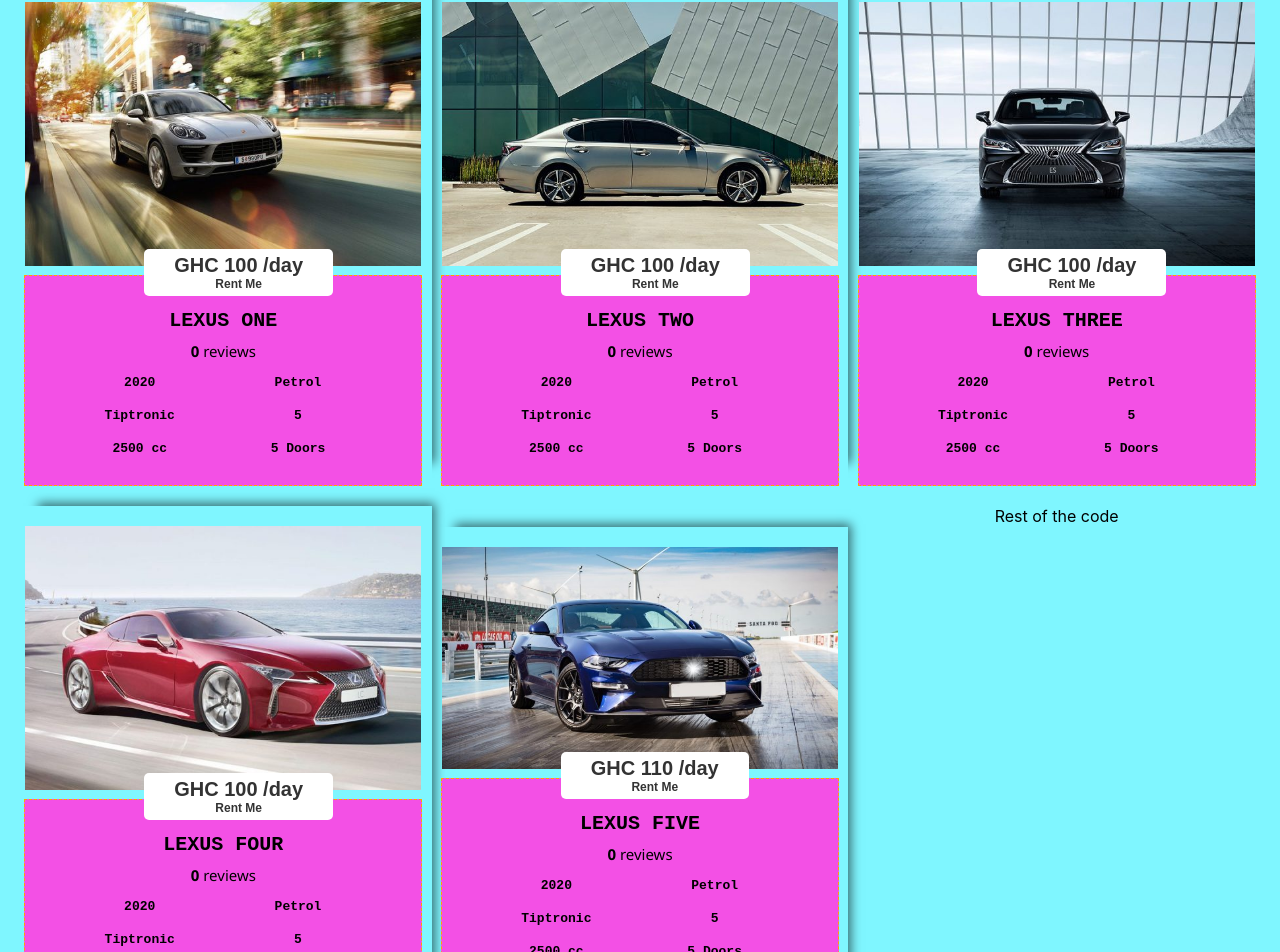
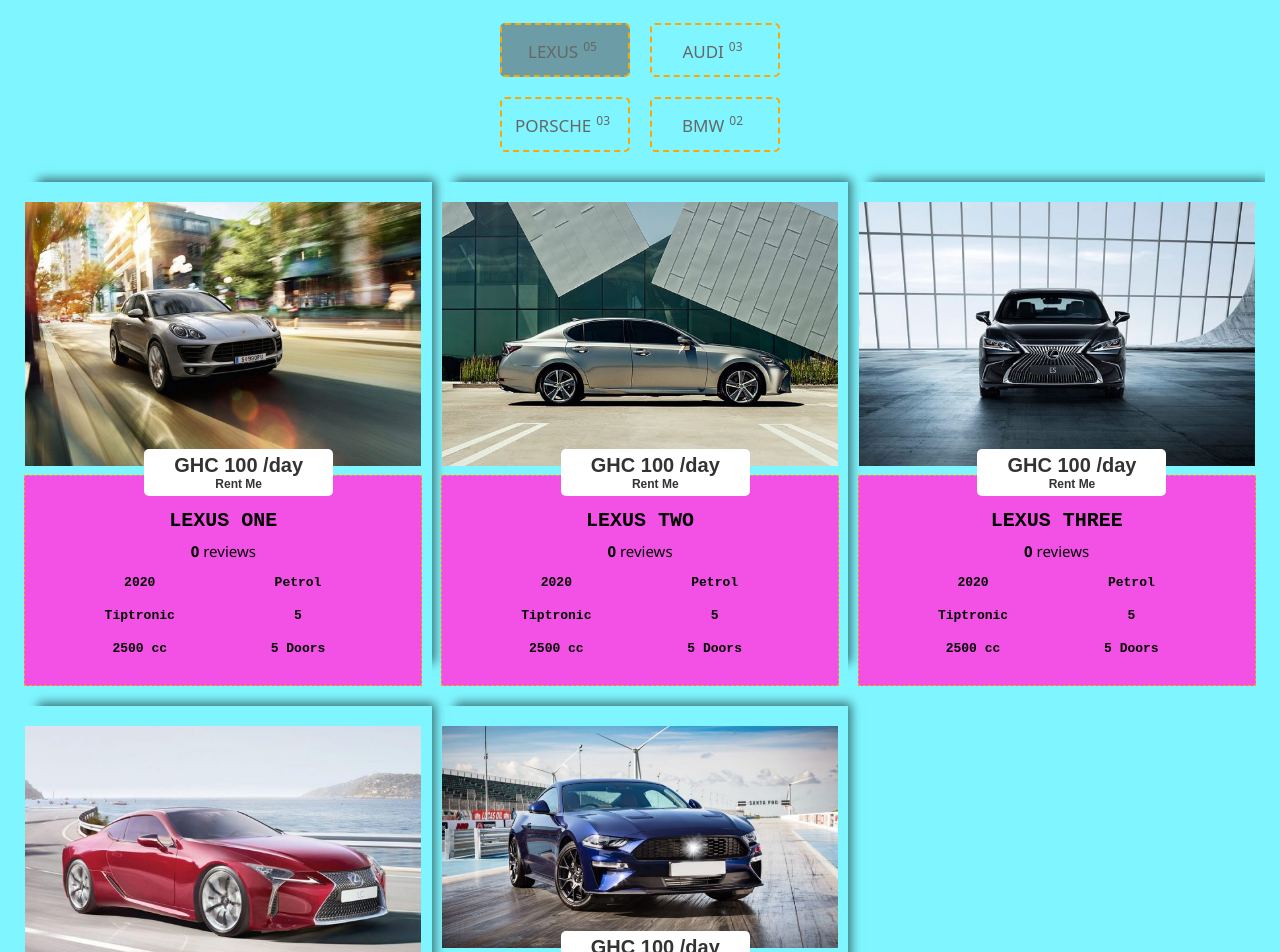
Before and after one commit to SaeedAchiever/ireca-rentals, a React (Create React App) app: page / in a window 1280 px wide. Shown: the part 1604-2556 px from the top of the page. Built offline with nearby package versions, Linux system fonts and the light colour scheme; the HTML template or start-up script is replaced by a standard one.

Commit message:
More Components and Bugs fixed

```diff
--- a/src/components/Audi.js
+++ b/src/components/Audi.js
@@ -1,20 +1,67 @@
-import React from 'react';
-import './RentPageChildren.css'
+import './RentPageChildren.css';
+import Booking from './Booking';
+import "./Booking.css";
+import React, { Component } from 'react';
 
-function Audi() {
-    let audi = ["Audi one", "Audi two", "Audi three"]
+class Audi extends Component {
+  constructor(props) {
+    super(props);
+
+    this.state =
+      [
+        {
+          name:"Audi One",
+          imgUrl:"./audi-a3-600x400.jpg"
+        },
+        {
+          name:"Audi Two",
+          imgUrl:"./2019-lexus-lf-lc-600x400.jpg"
+        },
+        {
+          name:"Audi Three",
+          imgUrl:"./ag_mc_ford_raptor_5k-1280x720-1-750x420.jpg"
+        }
+      ]
+  }
+
+  rentCar = name =>{
+        // Getting individual buttons for its own function
+
+        if(name){
+          document.getElementById("carName").value = name;
+        }
+        else if(name){
+          document.getElementById("carName").value = name;
+        }
+        else if(name){
+          document.getElementById("carName").value = name;
+        }
+
+        // Showing The Booking Form
+
+        let show = document.getElementById("booking-container");
+        show.classList.toggle("display");
+  }
+
+  render() {
     return (
+      <div className='rental-body-container'>
+        {
+          this.state.map(( {name, imgUrl}) => (
             <div>
-      <div className='rental-body-container' id='audi'>
               <div className='rental-body'>
                <div className='main-car'>
                 <div className='rental-img'>
-                    <img src='./audi-a3-600x400.jpg' alt='Image'/>
+                 <img src={imgUrl} />
                </div>
               <div className='rental-img-info'>
                 <div className='rental-img-info-head'>
-                        <button><a>GHC&nbsp;100 /day <span>Rent&nbsp;Me</span></a></button>
-                        <h3>{audi[0]}</h3>
+                  <button onClick={() => this.rentCar(name)}>
+                    <a href='#booking-container'>GHC&nbsp;100 /day
+                     <span>Rent&nbsp;Me</span>
+                    </a>
+                  </button>
+                  <h3>{name}</h3>
                   <p><span>0</span> reviews</p>
                  </div>
                  <div className='rental-img-info-body'>
@@ -32,63 +79,11 @@
               </div>
             </div>
           </div>
-
-          <div className='rental-body'>
-            <div className='main-car'>
-                <div className='rental-img'>
-                    <img src='./2015_dodge_charger_rt_scat_pack-1280x800-1-750x420.jpg' alt='Image'/>
         </div>
-                <div className='rental-img-info'>
-                        <div className='rental-img-info-head'>
-                        <button><a>GHC&nbsp;100 /day <span>Rent&nbsp;Me</span></a></button>
-                        <h3>{audi[1]}</h3>
-                        <p><span>0</span> reviews</p>
+          ))}
       </div>
-                    <div className='rental-img-info-body'>
-                        <ul>
-                            <li>2020</li>
-                            <li>Tiptronic</li>
-                            <li>2500 cc</li>
-                        </ul>
-                        <ul>
-                            <li>Petrol</li>
-                            <li>5</li>
-                            <li>5 Doors</li>
-                        </ul>
-                    </div>
-                </div>
-            </div>
-        </div>
-
-        <div className='rental-body'>
-            <div className='main-car'>
-                <div className='rental-img'>
-                    <img src='./2010_ford_mustang_gt-1280x800-1-750x420.jpg'/>
-                </div>
-                <div className='rental-img-info'>
-                        <div className='rental-img-info-head'>
-                        <button><a>GHC&nbsp;205 /day <span>Rent&nbsp;Me</span></a></button>
-                        <h3>{audi[2]}</h3>
-                        <p><span>0</span> reviews</p>
-                        </div>
-                    <div className='rental-img-info-body'>
-                        <ul>
-                            <li>2020</li>
-                            <li>Tiptronic</li>
-                            <li>2500 cc</li>
-                        </ul>
-                        <ul>
-                            <li>Petrol</li>
-                            <li>4</li>
-                            <li>4 Doors</li>
-                        </ul>
-                    </div>
-                </div>
-            </div>
-        </div>
-    </div>
-    </div>
-  )
+    );
+  }
 }
 
-export default Audi
+export default Audi;
--- a/src/components/BMW.js
+++ b/src/components/BMW.js
@@ -1,19 +1,64 @@
-import React from 'react'
 
-function BMW() {
-    let bmw = ["bmw one", "bmw two"]
+import './RentPageChildren.css';
+import Booking from './Booking';
+import "./Booking.css";
+import React, { Component } from 'react';
+
+class BMW extends Component {
+  constructor(props) {
+    super(props);
+
+    this.state =
+      [
+        {
+          name:"BMW One",
+          imgUrl:"./audi-a3-600x400.jpg"
+        },
+        {
+          name:"BMW Two",
+          imgUrl:"./2018_ford_mustang_ecoboost_convertible_4k_2-1280x720-1-750x420.jpg"
+        }
+      ]
+  let rentbtn = document.getElementById("btn");
+
+  }
+
+  rentCar = name =>{
+    // Getting individual buttons for its own function
+
+    if(name){
+      document.getElementById("carName").value = name;
+    }
+    else if(name){
+      document.getElementById("carName").value = name;
+    }
+
+    // Showing The Booking Form
+
+    let show = document.getElementById("booking-container");
+    show.classList.toggle("display");
+}
+
+
+  render() {
     return (
+      <div className='rental-body-container' id='bmw'>
+        {
+          this.state.map(( {name, imgUrl}) => (
             <div>
-            <div className='rental-body-container' id='bmw'>
               <div className='rental-body'>
                <div className='main-car'>
                 <div className='rental-img'>
-                    <img src='./audi-a3-600x400.jpg' alt='Image'/>
+                 <img src={imgUrl} />
                </div>
               <div className='rental-img-info'>
                 <div className='rental-img-info-head'>
-                        <button><a>GHC&nbsp;100 /day <span>Rent&nbsp;Me</span></a></button>
-                        <h3>{bmw[0]}</h3>
+                  <button onClick={() => this.rentCar(name)}>
+                    <a href='#booking-container'>GHC&nbsp;100 /day
+                     <span>Rent&nbsp;Me</span>
+                    </a>
+                  </button>
+                  <h3>{name}</h3>
                   <p><span>0</span> reviews</p>
                  </div>
                  <div className='rental-img-info-body'>
@@ -31,36 +76,11 @@
               </div>
             </div>
           </div>
-
-        <div className='rental-body'>
-            <div className='main-car'>
-                <div className='rental-img'>
-                    <img src='./2018_ford_mustang_ecoboost_convertible_4k_2-1280x720-1-750x420.jpg'/>
         </div>
-                <div className='rental-img-info'>
-                        <div className='rental-img-info-head'>
-                        <button><a>GHC&nbsp;205 /day <span>Rent&nbsp;Me</span></a></button>
-                        <h3>{bmw[1]}</h3>
-                        <p><span>0</span> reviews</p>
+          ))}
       </div>
-                    <div className='rental-img-info-body'>
-                        <ul>
-                            <li>2020</li>
-                            <li>Tiptronic</li>
-                            <li>2500 cc</li>
-                        </ul>
-                        <ul>
-                            <li>Petrol</li>
-                            <li>4</li>
-                            <li>4 Doors</li>
-                        </ul>
-                    </div>
-                </div>
-            </div>
-        </div>
-    </div>
-    </div>
-  )
+    );
+  }
 }
 
-export default BMW
+export default BMW;
--- a/src/components/Landingpage.css
+++ b/src/components/Landingpage.css
@@ -1,6 +1,6 @@
 .Landing-page-container{
     width: 100%;
-    max-height: 100vh;
+    height: 75vh;
     background: #ffd700;
     display: flex;
     align-items: center;
--- a/src/components/Lexus.js
+++ b/src/components/Lexus.js
@@ -1,6 +1,4 @@
 import './RentPageChildren.css';
-import Booking from './Booking';
-import "./Booking.css";
 import React, { Component } from 'react';
 
 class Lexus extends Component {
@@ -30,31 +28,48 @@
           imgUrl:"./2018_ford_mustang_ecoboost_convertible_4k_2-1280x720-1-750x420.jpg"
         }
       ]
-  let rentbtn = document.getElementById("btn");
-
   }
 
 
 
-  rentLexusOne = () => {
+  rentCar = (name) => {
+
+    // Getting individual buttons for its own function
+
+    if(name){
+      document.getElementById("carName").value = name;
+    }
+    else if(name){
+      document.getElementById("carName").value = name;
+    }
+    else if(name){
+      document.getElementById("carName").value = name;
+    }
+    else if(name){
+      document.getElementById("carName").value = name;
+    }
+    else if(name){
+      document.getElementById("carName").value = name;
+    }
+
     let show = document.getElementById("booking-container");
     show.classList.toggle("display");
   }
 
   render() {
     return (
-      <div>
-        {/*
+      <div className='rental-body-container active-page'>
+        {
           this.state.map(( {name, imgUrl}) => (
-            <div  className='rental-body-container active-page'>
+            <div>
               <div className='rental-body'>
                <div className='main-car'>
                 <div className='rental-img'>
-                 <img src={imgUrl} />
+                 <img src={imgUrl} alt='Cars for rent'/>
                </div>
               <div className='rental-img-info'>
                 <div className='rental-img-info-head'>
-                  <button onClick={this.rentLexusOne} id='btn'>
+                  <button onClick={() => this.rentCar(name)} id='btn'>
                     <a href='#booking-container'>GHC&nbsp;100 /day
                      <span>Rent&nbsp;Me</span>
                     </a>
@@ -78,150 +93,7 @@
             </div>
           </div>
         </div>
-          ))*/}
-
-
-        <div className='rental-body-container active-page'>
-          <div className='rental-body'>
-            <div className='main-car'>
-              <div className='rental-img'>
-                <img src='./macan-02-600x400.jpeg' />
-              </div>
-              <div className='rental-img-info'>
-                <div className='rental-img-info-head'>
-                  <button onClick={this.rentLexusOne}><a href='#booking-container'>GHC&nbsp;100 /day <span>Rent&nbsp;Me</span></a></button>
-                  <h3>Lexus One</h3>
-                  <p><span>0</span> reviews</p>
-                </div>
-                <div className='rental-img-info-body'>
-                  <ul>
-                    <li>2020</li>
-                    <li>Tiptronic</li>
-                    <li>2500 cc</li>
-                  </ul>
-                  <ul>
-                    <li>Petrol</li>
-                    <li>5</li>
-                    <li>5 Doors</li>
-                  </ul>
-                </div>
-              </div>
-            </div>
-          </div>
-
-          <div className='rental-body'>
-            <div className='main-car'>
-              <div className='rental-img'>
-                <img src='./Lexus-GS-350-600x400.jpg' />
-              </div>
-              <div className='rental-img-info'>
-                <div className='rental-img-info-head'>
-                  <button onClick={this.rentLexusOne}>
-                    <a href='#booking-container'>
-                      GHC&nbsp;100 /day <span>Rent&nbsp;Me</span>
-                    </a>
-                  </button>
-                  <h3>Lexus Two</h3>
-                  <p><span>0</span> reviews</p>
-                </div>
-                <div className='rental-img-info-body'>
-                  <ul>
-                    <li>2020</li>
-                    <li>Tiptronic</li>
-                    <li>2500 cc</li>
-                  </ul>
-                  <ul>
-                    <li>Petrol</li>
-                    <li>5</li>
-                    <li>5 Doors</li>
-                  </ul>
-                </div>
-              </div>
-            </div>
-          </div>
-
-          <div className='rental-body'>
-            <div className='main-car'>
-              <div className='rental-img'>
-                <img src='./2019-Lexus-ES-600x400.jpg' />
-              </div>
-              <div className='rental-img-info'>
-                <div className='rental-img-info-head'>
-                  <button onClick={this.rentLexusOne}><a href='#booking-container'>GHC&nbsp;100 /day <span>Rent&nbsp;Me</span></a></button>
-                  <h3>Lexus Three</h3>
-                  <p><span>0</span> reviews</p>
-                </div>
-                <div className='rental-img-info-body'>
-                  <ul>
-                    <li>2020</li>
-                    <li>Tiptronic</li>
-                    <li>2500 cc</li>
-                  </ul>
-                  <ul>
-                    <li>Petrol</li>
-                    <li>5</li>
-                    <li>5 Doors</li>
-                  </ul>
-                </div>
-              </div>
-            </div>
-          </div>
-
-          <div className='rental-body'>
-            <div className='main-car'>
-              <div className='rental-img'>
-                <img src='./2019-Lexus-Lineup-600x400.jpg' />
-              </div>
-              <div className='rental-img-info'>
-                <div className='rental-img-info-head'>
-                  <button onClick={this.rentLexusOne}><a href='#booking-container'>GHC&nbsp;100 /day <span>Rent&nbsp;Me</span></a></button>
-                  <h3>Lexus Four</h3>
-                  <p><span>0</span> reviews</p>
-                </div>
-                <div className='rental-img-info-body'>
-                  <ul>
-                    <li>2020</li>
-                    <li>Tiptronic</li>
-                    <li>2500 cc</li>
-                  </ul>
-                  <ul>
-                    <li>Petrol</li>
-                    <li>5</li>
-                    <li>5 Doors</li>
-                  </ul>
-                </div>
-              </div>
-            </div>
-          </div>
-
-          <div className='rental-body'>
-            <div className='main-car'>
-              <div className='rental-img'>
-                <img src='./2018_ford_mustang_ecoboost_convertible_4k_2-1280x720-1-750x420.jpg' />
-              </div>
-              <div className='rental-img-info'>
-                <div className='rental-img-info-head'>
-                  <button onClick={this.rentLexusOne}><a href='#booking-container'>GHC&nbsp;110 /day <span>Rent&nbsp;Me</span></a></button>
-                  <h3>Lexus Five</h3>
-                  <p><span>0</span> reviews</p>
-                </div>
-                <div className='rental-img-info-body'>
-                  <ul>
-                    <li>2020</li>
-                    <li>Tiptronic</li>
-                    <li>2500 cc</li>
-                  </ul>
-                  <ul>
-                    <li>Petrol</li>
-                    <li>5</li>
-                    <li>5 Doors</li>
-                  </ul>
-                </div>
-              </div>
-            </div>
-          </div>
-           Rest of the code
-        </div>
+          ))}
       </div>
     );
   }
--- a/src/components/Porsche.js
+++ b/src/components/Porsche.js
@@ -1,19 +1,67 @@
-import React from 'react'
 
-function Porsche() {
-    let porsche = ["porsche one", "porsche two"]
+import './RentPageChildren.css';
+import Booking from './Booking';
+import "./Booking.css";
+import React, { Component } from 'react';
+
+class Porsche extends Component {
+  constructor(props) {
+    super(props);
+
+    this.state =
+      [
+        {
+          name:"Porsche One",
+          imgUrl:"./ag_mc_ford_raptor_5k-1280x720-1-750x420.jpg"
+        },
+        {
+          name:"Porsche Two",
+          imgUrl:"./audi-a3-600x400.jpg"
+        },
+        {
+          name:"Porsche Three",
+          imgUrl:"./2018_ford_mustang_ecoboost_convertible_4k_2-1280x720-1-750x420.jpg"
+        }
+      ]
+  }
+
+  rentAudi = name => {
+        // Getting individual buttons for its own function
+
+        if(name){
+          document.getElementById("carName").value = name;
+        }
+        else if(name){
+          document.getElementById("carName").value = name;
+        }
+        else if(name){
+          document.getElementById("carName").value = name;
+        }
+
+
+        let show = document.getElementById("booking-container");
+        show.classList.toggle("display");
+  }
+
+  render() {
     return (
-    <div >
       <div className='rental-body-container' id='porsche'>
+        {
+          this.state.map(( {name, imgUrl}) => (
+            <div>
               <div className='rental-body'>
                <div className='main-car'>
                 <div className='rental-img'>
-                    <img src='./ag_mc_ford_raptor_5k-1280x720-1-750x420.jpg' alt='Image'/>
+                 <img src={imgUrl} />
                </div>
               <div className='rental-img-info'>
                 <div className='rental-img-info-head'>
-                        <button><a>GHC&nbsp;100 /day <span>Rent&nbsp;Me</span></a></button>
-                        <h3>{porsche[0]}</h3>
+                  <button onClick={() => this.rentAudi(name)}>
+                    <a href='#booking-container'>GHC&nbsp;100 /day
+                     <span>Rent&nbsp;Me</span>
+                    </a>
+                  </button>
+                  <h3>{name}</h3>
                   <p><span>0</span> reviews</p>
                  </div>
                  <div className='rental-img-info-body'>
@@ -31,36 +79,11 @@
               </div>
             </div>
           </div>
-
-        <div className='rental-body'>
-            <div className='main-car'>
-                <div className='rental-img'>
-                    <img src='./audi-a3-600x400.jpg'/>
         </div>
-                <div className='rental-img-info'>
-                        <div className='rental-img-info-head'>
-                        <button><a>GHC&nbsp;205 /day <span>Rent&nbsp;Me</span></a></button>
-                        <h3>{porsche[1]}</h3>
-                        <p><span>0</span> reviews</p>
+          ))}
       </div>
-                    <div className='rental-img-info-body'>
-                        <ul>
-                            <li>2020</li>
-                            <li>Tiptronic</li>
-                            <li>2500 cc</li>
-                        </ul>
-                        <ul>
-                            <li>Petrol</li>
-                            <li>4</li>
-                            <li>4 Doors</li>
-                        </ul>
-                    </div>
-                </div>
-            </div>
-        </div>
-    </div>
-    </div>
-  )
+    );
+  }
 }
 
-export default Porsche
+export default Porsche;
--- a/src/components/RentPageChildren.css
+++ b/src/components/RentPageChildren.css
@@ -1,5 +1,6 @@
 .rental-body-container {
     display: none;
+    margin: 0 auto;
     width: 100%;
     text-align: center;
 }
--- a/src/components/RentPageHead.js
+++ b/src/components/RentPageHead.js
@@ -30,8 +30,8 @@
 
         <div className='rental-btns'>
             <button onClick={showPage} id='rentalBtn' className=' btn activeBtn'>Lexus<sup>05</sup></button>
-            <button onClick={showPage} id='rentalBtn' className=' btn'> Audi<sup>02</sup></button>
-            <button onClick={showPage} id='rentalBtn' className=' btn'>Porsche<sup>04</sup></button>
+            <button onClick={showPage} id='rentalBtn' className=' btn'> Audi<sup>03</sup></button>
+            <button onClick={showPage} id='rentalBtn' className=' btn'>Porsche<sup>03</sup></button>
             <button onClick={showPage} id='rentalBtn' className=' btn'>BMW<sup>02</sup></button>
         </div>
     </div>
```
Also changed, not shown: src/components/Booking.js (+1 -7 lines). Lines whose indentation alone changed are shown as unchanged.
